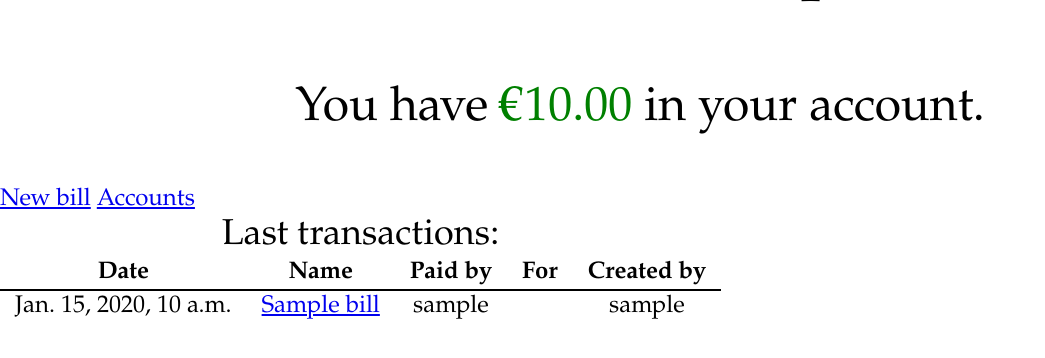
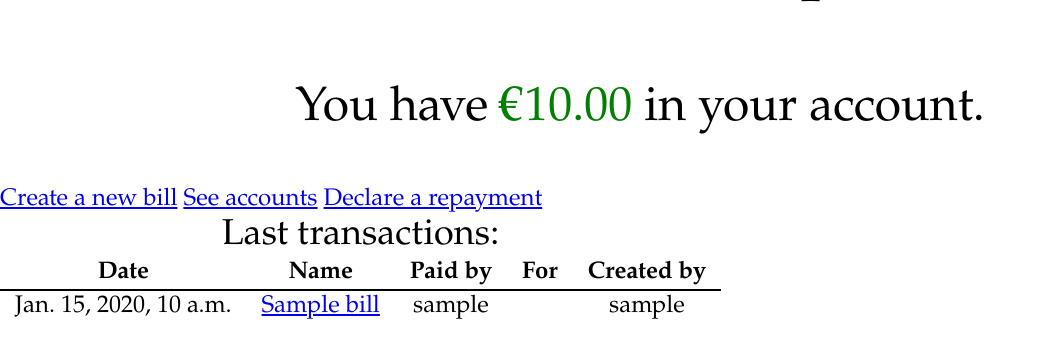
Before and after one commit to NicolasRolin13/EID2PLS-expenses, a Django app: page / in a window 1280 px wide. Shown: the part 183-541 px from the top of the page, without its empty margins (0-1045 px from the left). Run offline with Django 3.2, Linux system fonts and the light colour scheme; a user stored in the database is signed in; tables that the repository leaves empty hold one stand-in row (values such as "Sample post").

Commit message:
[expenses] Solved annoying bug + repayment handling

```diff
--- a/expenses/models.py
+++ b/expenses/models.py
@@ -82,6 +82,9 @@ class Bill(models.Model):
     def list_of_people_involved(self):
         return list(set(self.list_of_buyers() + self.list_of_receivers()))
 
+    def repayment_name(self):
+        return "Repayment: €%s" % (self.amount)
+
     @classmethod
     def check_global_integrity(cls):
         '''
@@ -122,7 +125,7 @@ class ExtendedUser(models.Model):
             else:
                 return self.balance < other.balance
         else:
-            return TypeError
+            return NotImplemented
 
     def __le__(self, other):
         if type(self) == type(other) or type(other) == int:
@@ -131,7 +134,7 @@ class ExtendedUser(models.Model):
             else:
                 return self.balance <= other.balance
         else:
-            return TypeError
+            return NotImplemented
 
     def __eq__(self, other):
         if type(self) == type(other) or type(other) == int:
@@ -140,7 +143,7 @@ class ExtendedUser(models.Model):
             else:
                 return self.balance == other.balance
         else:
-            return TypeError
+            return NotImplemented
 
     def __ne__(self, other):
         if type(self) == type(other) or type(other) == int:
@@ -149,7 +152,7 @@ class ExtendedUser(models.Model):
             else:
                 return self.balance != other.balance
         else:
-            return TypeError
+            return NotImplemented
 
     def __gt__(self, other):
         if type(self) == type(other) or type(other) == int:
@@ -158,7 +161,7 @@ class ExtendedUser(models.Model):
             else:
                 return self.balance > other.balance
         else:
-            return TypeError
+            return NotImplemented
 
     def __lt__(self, other):
         if type(self) == type(other) or type(other) == int:
@@ -167,7 +170,7 @@ class ExtendedUser(models.Model):
             else:
                 return self.balance >= other.balance
         else:
-            return TypeError
+            return NotImplemented
 
 class Category(models.Model):
     '''
--- a/expenses/templates/home.html
+++ b/expenses/templates/home.html
@@ -9,8 +9,9 @@
 
 <p class="balance-text">You have <span class="color-{{ status }}">€{{ balance }}</span> in your account.</p>
 
-<a href="{% url 'normal_bill_form' %}">New bill</a>
-<a href="{% url 'balances' %}">Accounts</a>
+<a href="{% url 'normal_bill_form' %}">Create a new bill</a>
+<a href="{% url 'balances' %}">See accounts</a>
+<a href="{% url 'repayment_form' %}">Declare a repayment</a>
 <table class="minimalist-table">
     <caption>Last transactions:</caption>
     <thead>
--- a/expenses/urls.py
+++ b/expenses/urls.py
@@ -7,6 +7,7 @@ urlpatterns = patterns('',
             url(r'^$', views.view_home),
             url(r'^bill/create/?$', views.normal_bill_form, name='normal_bill_form'),
             url(r'^bill/view/(?P<bill_id>\d+)/?$', views.display_bill, name='display_bill'),
+            url(r'^bill/repayment/?$', views.repayment_form, name='repayment_form'),
             url(r'^accounts/login/?$', views.view_login, name='view_login'),
             url(r'^accounts/login/fail/?$', views.view_login, {'error' : 1}, name='view_login_fail'),
             url(r'^accounts/do_login/?$', views.do_login),
--- a/expenses/views.py
+++ b/expenses/views.py
@@ -6,7 +6,7 @@ from django.contrib.auth.decorators import login_required
 from django.views.decorators.debug import sensitive_post_parameters
 from django.db.models import Q
 
-from expenses.forms import BillForm
+from expenses.forms import BillForm, RepaymentForm
 from expenses.models import Atom, Bill, ExtendedUser
 
 # Custom views
@@ -26,7 +26,7 @@ def normal_bill_form(request):
             cleaned_form = form.cleaned_data
 
             bill_model.unsafe_save()
-            bill_model.create_atoms(cleaned_form['buyer'][0], cleaned_form['receivers'])
+            bill_model.create_atoms(cleaned_form['buyer'], cleaned_form['receivers'])
             bill_model.update_amount()
             bill_model.save()
             return redirect('home')
@@ -39,9 +39,30 @@ def normal_bill_form(request):
 
 @login_required
 def display_bill(request, bill_id):
-    repr(bill_id)
     bill = get_object_or_404(Bill, pk=bill_id)
     return render(request, 'display_bill.html', {'bill': bill})
+
+@login_required
+def repayment_form(request):
+    if request.POST:
+        form = RepaymentForm(request.POST)
+        if form.is_valid():
+            repayment_model = form.save(commit=False)
+            repayment_model.repayment = True
+            repayment_model.creator = request.user.extendeduser
+            repayment_model.title = repayment_model.repayment_name()
+            cleaned_form = form.cleaned_data
+
+            repayment_model.unsafe_save()
+            repayment_model.create_atoms(cleaned_form['buyer'], [cleaned_form['receiver']])
+            repayment_model.update_amount()
+            repayment_model.save()
+            return redirect('home')
+    else:
+        form = RepaymentForm()
+    return render(request, 'repayment_form.html', {
+                'form':form,
+                })
 
 ## Others
 ################
```
Also changed, not shown: expenses/forms.py (+15 -2 lines), expenses/templates/repayment_form.html (added, +15 -0 lines).
